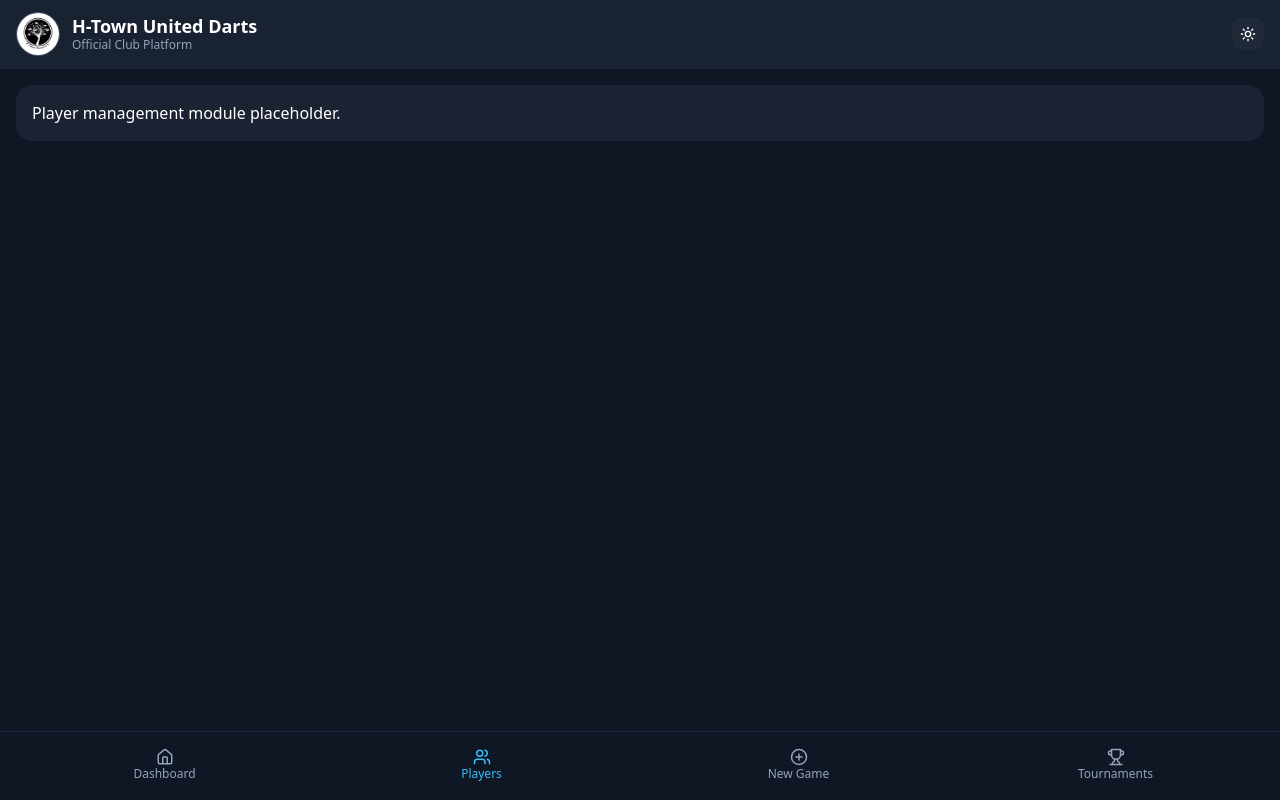
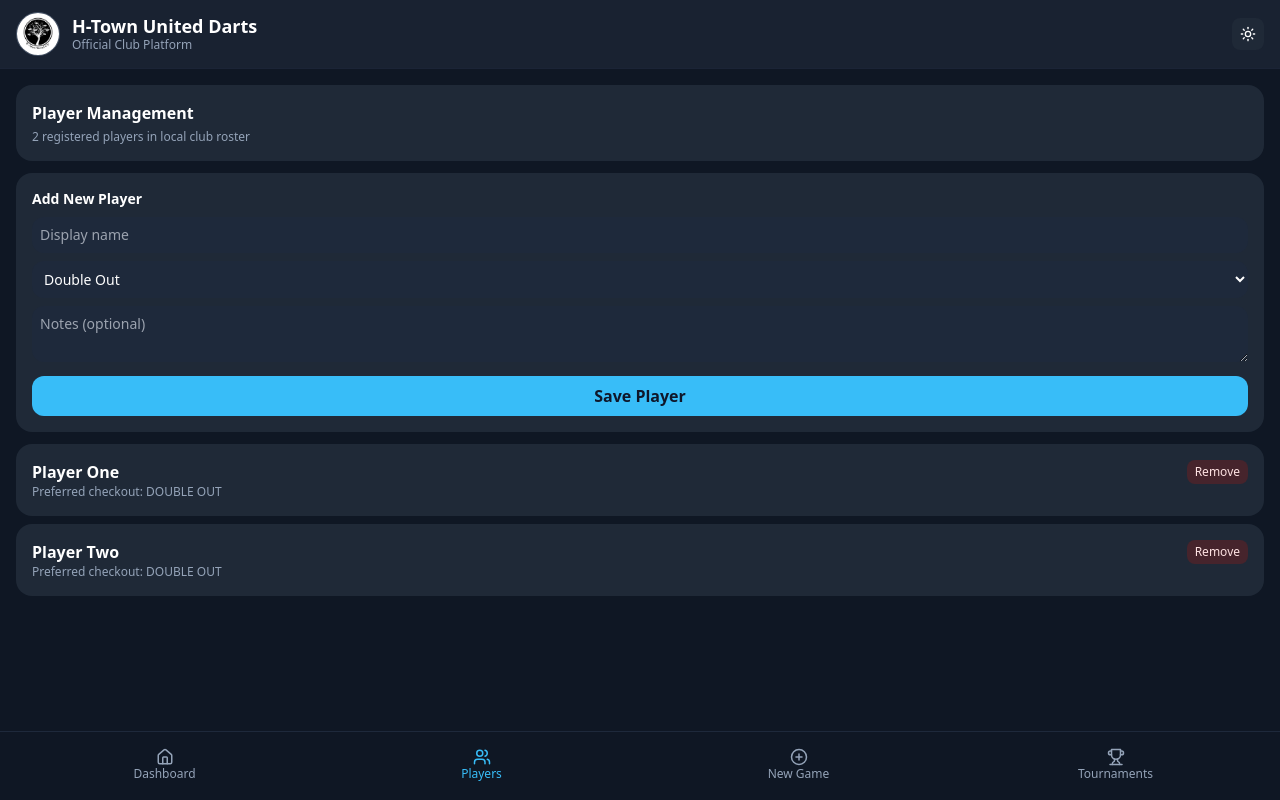
Before and after one commit to Martin-Mue/H-Town-United-Dartsapp-byClawdbot, a React (Vite) app in the folder frontend/: page /players in a window 1280 px wide. Built offline with nearby package versions, Linux system fonts and the light colour scheme.

Commit message:
feat: implement local player management and livelier actionable dashboard

```diff
--- a/frontend/src/features/dashboard/DashboardPage.tsx
+++ b/frontend/src/features/dashboard/DashboardPage.tsx
@@ -1,4 +1,4 @@
-import { useEffect, useState } from 'react';
+import { useEffect, useMemo, useState } from 'react';
 import { useNavigate } from 'react-router-dom';
 import { AverageTrendChart } from '../../components/analytics/AverageTrendChart';
 import { ThrowHeatmapGrid } from '../../components/analytics/ThrowHeatmapGrid';
@@ -11,13 +11,34 @@ interface DashboardSummary {
   activeMatchIds: string[];
 }
 
+type ManagedPlayer = {
+  id: string;
+  displayName: string;
+  preferredCheckoutMode: 'SINGLE_OUT' | 'DOUBLE_OUT' | 'MASTER_OUT';
+  notes: string;
+};
+
+const PLAYER_STORAGE_KEY = 'htown-players';
+
 /** Dashboard with mobile pull-to-refresh style action and rich KPI cards. */
 export function DashboardPage() {
   const navigate = useNavigate();
   const [refreshing, setRefreshing] = useState(false);
   const [summary, setSummary] = useState<DashboardSummary | null>(null);
   const [errorMessage, setErrorMessage] = useState<string | null>(null);
+  const [clock, setClock] = useState(new Date());
   const activeMatchId = window.localStorage.getItem('htown-active-match-id');
+
+  const managedPlayers = useMemo<ManagedPlayer[]>(() => {
+    const raw = window.localStorage.getItem(PLAYER_STORAGE_KEY);
+    if (!raw) return [];
+
+    try {
+      return JSON.parse(raw) as ManagedPlayer[];
+    } catch {
+      return [];
+    }
+  }, [refreshing]);
 
   const loadSummary = async () => {
     try {
@@ -33,6 +54,8 @@ export function DashboardPage() {
 
   useEffect(() => {
     void loadSummary();
+    const timer = window.setInterval(() => setClock(new Date()), 1000);
+    return () => window.clearInterval(timer);
   }, []);
 
   const refresh = async () => {
@@ -45,6 +68,7 @@ export function DashboardPage() {
   return (
     <section className="space-y-3">
       <article className="rounded-2xl card-bg p-4 shadow-lg shadow-black/20">
+        <div className="flex items-center justify-between gap-3">
           <div className="flex items-center gap-3">
             <img
               src="/branding/h-town-united-logo-tree.jpg"
@@ -53,8 +77,12 @@ export function DashboardPage() {
             />
             <div>
               <h2 className="text-base font-semibold">H-Town United e.V.</h2>
-            <p className="text-xs muted-text">Tree identity active across the platform design</p>
+              <p className="text-xs muted-text">Live club desk · {clock.toLocaleTimeString('de-DE')}</p>
             </div>
+          </div>
+          <button onClick={() => navigate('/new-game')} className="rounded-xl bg-sky-400 px-3 py-2 text-xs font-semibold text-slate-900">
+            New Match
+          </button>
         </div>
       </article>
 
@@ -67,18 +95,36 @@ export function DashboardPage() {
         </button>
       )}
 
-      <button onClick={refresh} className="w-full rounded-xl bg-slate-800 p-3 text-sm text-slate-200">
-        {refreshing ? 'Refreshing club dashboard…' : 'Pull to refresh'}
-      </button>
-
-      {errorMessage && <p className="rounded-xl bg-amber-900/40 p-3 text-xs text-amber-100">{errorMessage}</p>}
-
       <div className="grid grid-cols-2 gap-3">
         <StatCard title="Club Avg" value={summary ? `${summary.clubAverage}` : '—'} />
         <StatCard title="Checkout %" value={summary ? `${summary.checkoutAverage}%` : '—'} />
         <StatCard title="Live Matches" value={summary ? `${summary.liveMatches}` : '—'} />
         <StatCard title="Top 180s" value={summary ? `${summary.topScore180Count}` : '—'} />
       </div>
+
+      <div className="grid grid-cols-2 gap-3">
+        <button onClick={refresh} className="rounded-xl bg-slate-800 p-3 text-sm text-slate-200">
+          {refreshing ? 'Refreshing…' : 'Refresh Dashboard'}
+        </button>
+        <button onClick={() => navigate('/players')} className="rounded-xl bg-slate-800 p-3 text-sm text-slate-200">
+          Manage Players ({managedPlayers.length})
+        </button>
+      </div>
+
+      {errorMessage && <p className="rounded-xl bg-amber-900/40 p-3 text-xs text-amber-100">{errorMessage}</p>}
+
+      <article className="rounded-2xl card-bg p-4 shadow-lg shadow-black/20">
+        <h3 className="text-sm font-semibold">Registered Players</h3>
+        <div className="mt-2 space-y-2">
+          {managedPlayers.slice(0, 4).map((player) => (
+            <div key={player.id} className="rounded-lg bg-slate-800 p-2 text-xs">
+              <span className="font-semibold">{player.displayName}</span>
+              <span className="muted-text"> · {player.preferredCheckoutMode.replace('_', ' ')}</span>
+            </div>
+          ))}
+          {managedPlayers.length === 0 && <p className="text-xs muted-text">No players stored yet.</p>}
+        </div>
+      </article>
 
       <article className="rounded-2xl card-bg p-4 shadow-lg shadow-black/20">
         <h3 className="text-sm font-semibold">Average Progression</h3>
--- a/frontend/src/features/players/PlayersPage.tsx
+++ b/frontend/src/features/players/PlayersPage.tsx
@@ -1,4 +1,125 @@
+import { useMemo, useState } from 'react';
+
+type ManagedPlayer = {
+  id: string;
+  displayName: string;
+  preferredCheckoutMode: 'SINGLE_OUT' | 'DOUBLE_OUT' | 'MASTER_OUT';
+  notes: string;
+};
+
+const STORAGE_KEY = 'htown-players';
+
 /** Lists and manages player profiles and performance context. */
 export function PlayersPage() {
-  return <div className="rounded-2xl bg-panel p-4">Player management module placeholder.</div>;
+  const [players, setPlayers] = useState<ManagedPlayer[]>(() => {
+    const raw = window.localStorage.getItem(STORAGE_KEY);
+    if (!raw) {
+      return [
+        { id: 'p1', displayName: 'Player One', preferredCheckoutMode: 'DOUBLE_OUT', notes: '' },
+        { id: 'p2', displayName: 'Player Two', preferredCheckoutMode: 'DOUBLE_OUT', notes: '' },
+      ];
+    }
+
+    try {
+      return JSON.parse(raw) as ManagedPlayer[];
+    } catch {
+      return [];
+    }
+  });
+
+  const [nameInput, setNameInput] = useState('');
+  const [modeInput, setModeInput] = useState<ManagedPlayer['preferredCheckoutMode']>('DOUBLE_OUT');
+  const [notesInput, setNotesInput] = useState('');
+
+  const totalPlayers = useMemo(() => players.length, [players.length]);
+
+  const persist = (nextPlayers: ManagedPlayer[]) => {
+    setPlayers(nextPlayers);
+    window.localStorage.setItem(STORAGE_KEY, JSON.stringify(nextPlayers));
+  };
+
+  const addPlayer = () => {
+    const displayName = nameInput.trim();
+    if (!displayName) return;
+
+    const nextPlayers: ManagedPlayer[] = [
+      ...players,
+      {
+        id: `p-${crypto.randomUUID().slice(0, 8)}`,
+        displayName,
+        preferredCheckoutMode: modeInput,
+        notes: notesInput.trim(),
+      },
+    ];
+
+    persist(nextPlayers);
+    setNameInput('');
+    setNotesInput('');
+    setModeInput('DOUBLE_OUT');
+  };
+
+  const removePlayer = (playerId: string) => {
+    persist(players.filter((player) => player.id !== playerId));
+  };
+
+  return (
+    <section className="space-y-3">
+      <div className="rounded-2xl card-bg p-4">
+        <h2 className="text-base font-semibold">Player Management</h2>
+        <p className="text-xs muted-text mt-1">{totalPlayers} registered players in local club roster</p>
+      </div>
+
+      <div className="rounded-2xl card-bg p-4 space-y-2">
+        <h3 className="text-sm font-semibold">Add New Player</h3>
+        <input
+          value={nameInput}
+          onChange={(event) => setNameInput(event.target.value)}
+          placeholder="Display name"
+          className="w-full rounded-xl bg-slate-800 p-2 text-sm"
+        />
+        <select
+          value={modeInput}
+          onChange={(event) => setModeInput(event.target.value as ManagedPlayer['preferredCheckoutMode'])}
+          className="w-full rounded-xl bg-slate-800 p-2 text-sm"
+        >
+          <option value="SINGLE_OUT">Single Out</option>
+          <option value="DOUBLE_OUT">Double Out</option>
+          <option value="MASTER_OUT">Master Out</option>
+        </select>
+        <textarea
+          value={notesInput}
+          onChange={(event) => setNotesInput(event.target.value)}
+          placeholder="Notes (optional)"
+          className="w-full rounded-xl bg-slate-800 p-2 text-sm"
+        />
+        <button onClick={addPlayer} className="w-full rounded-xl bg-sky-400 p-2 font-semibold text-slate-900">
+          Save Player
+        </button>
+      </div>
+
+      <div className="space-y-2">
+        {players.map((player) => (
+          <article key={player.id} className="rounded-2xl card-bg p-4">
+            <div className="flex items-start justify-between gap-3">
+              <div>
+                <h4 className="font-semibold">{player.displayName}</h4>
+                <p className="text-xs muted-text">Preferred checkout: {player.preferredCheckoutMode.replace('_', ' ')}</p>
+                {player.notes && <p className="text-xs mt-2">{player.notes}</p>}
+              </div>
+              <button
+                onClick={() => removePlayer(player.id)}
+                className="rounded-lg bg-red-900/40 px-2 py-1 text-xs text-red-100"
+              >
+                Remove
+              </button>
+            </div>
+          </article>
+        ))}
+
+        {players.length === 0 && (
+          <p className="rounded-xl card-bg p-4 text-sm muted-text">No players yet. Add your first club member above.</p>
+        )}
+      </div>
+    </section>
+  );
 }
```
Lines whose indentation alone changed are shown as unchanged.
